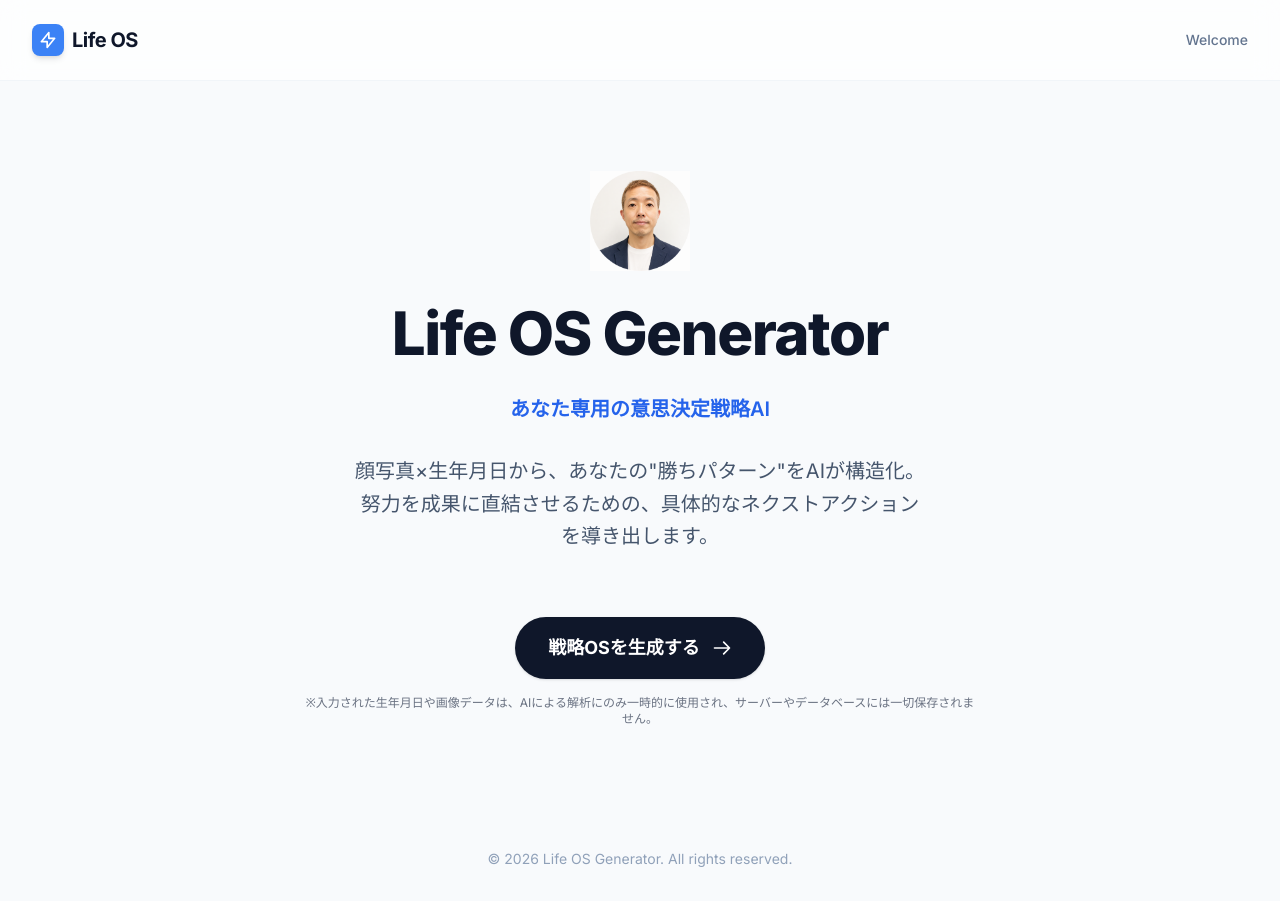
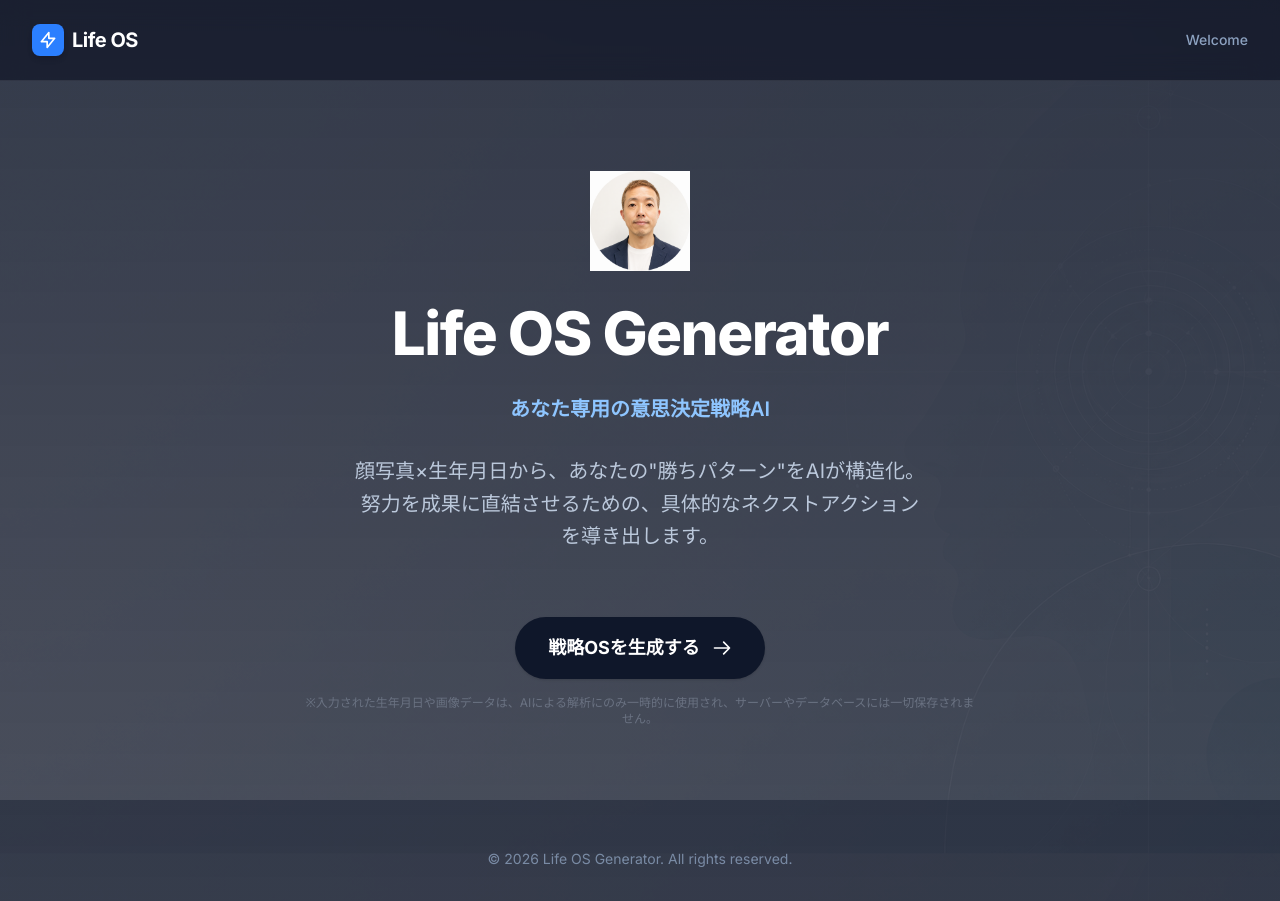
Before and after one commit to mfackick-debug/life-os-generator, a Next.js app: page / in a window 1280 px wide. Built offline with nearby package versions, Linux system fonts and the light colour scheme.

Commit message:
style: implement modern AI UI with abstract background and logo, remove personal photo

```diff
--- a/app/globals.css
+++ b/app/globals.css
@@ -32,14 +32,13 @@
 }
 
 body {
-  background: var(--background);
-  color: var(--foreground);
-  font-family: var(--font-sans);
-  -webkit-font-smoothing: antialiased;
-  -moz-osx-font-smoothing: grayscale;
-  background-image: linear-gradient(rgba(0, 0, 0, 0.7), rgba(0, 0, 0, 0.7)), url("/bg.png");
+  background-image: linear-gradient(rgba(15, 23, 42, 0.85), rgba(15, 23, 42, 0.75)), url("/bg.png");
   background-attachment: fixed;
   background-repeat: no-repeat;
   background-size: cover;
   background-position: center;
+  color: #f8fafc;
+  font-family: var(--font-sans);
+  -webkit-font-smoothing: antialiased;
+  -moz-osx-font-smoothing: grayscale;
 }
--- a/app/layout.tsx
+++ b/app/layout.tsx
@@ -45,7 +45,7 @@ export default function RootLayout({
 }>) {
   return (
     <html lang="ja" className={`${inter.variable} h-full antialiased`}>
-      <body className="min-h-full flex flex-col font-sans bg-background text-foreground">
+      <body className="min-h-full flex flex-col font-sans">
         <main className="flex-grow flex flex-col">{children}</main>
       </body>
     </html>
--- a/app/page.tsx
+++ b/app/page.tsx
@@ -119,18 +119,18 @@ export default function Home() {
   const currentQuestion = questions.find((q) => q.id === step);
 
   return (
-    <div className="min-h-screen bg-background text-foreground flex flex-col font-sans transition-colors duration-300">
-      <header className="py-6 px-8 border-b border-slate-100 dark:border-slate-800/50 backdrop-blur-md sticky top-0 z-10 bg-white/70 dark:bg-slate-950/70">
+    <div className="min-h-screen flex flex-col font-sans transition-colors duration-300">
+      <header className="py-6 px-8 border-b border-white/10 backdrop-blur-md sticky top-0 z-10 bg-slate-950/50">
         <div className="max-w-7xl mx-auto flex items-center justify-between">
-          <div className="text-xl font-bold tracking-tight flex items-center gap-2">
-            <div className="w-8 h-8 bg-accent-500 rounded-lg flex items-center justify-center text-white shadow-md">
+          <div className="text-xl font-bold tracking-tight flex items-center gap-2 text-white">
+            <div className="w-8 h-8 bg-blue-500 rounded-lg flex items-center justify-center text-white shadow-md">
               <svg className="w-5 h-5" fill="none" viewBox="0 0 24 24" stroke="currentColor">
                 <path strokeLinecap="round" strokeLinejoin="round" strokeWidth={2} d="M13 10V3L4 14h7v7l9-11h-7z" />
               </svg>
             </div>
             Life OS
           </div>
-          <div className="text-sm font-medium text-slate-500 dark:text-slate-400">
+          <div className="text-sm font-medium text-blue-200/70">
             {step === "top" && "Welcome"}
             {step === "basic" && "Step 1 of 4"}
             {step === "face" && "Step 2 of 4"}
@@ -178,7 +178,7 @@ export default function Home() {
         )}
       </main>
 
-      <footer className="py-8 text-center text-sm text-slate-400 dark:text-slate-500">
+      <footer className="py-8 text-center text-sm text-blue-200/50">
         &copy; {new Date().getFullYear()} Life OS Generator. All rights reserved.
       </footer>
     </div>
--- a/components/TopScreen.tsx
+++ b/components/TopScreen.tsx
@@ -20,15 +20,15 @@ export default function TopScreen({ onStart }: TopScreenProps) {
             priority
           />
         </div>
-        <h1 className="text-4xl md:text-6xl font-extrabold tracking-tight text-foreground">
+        <h1 className="text-4xl md:text-6xl font-extrabold tracking-tight text-white">
           Life OS Generator
         </h1>
 
-        <p className="text-lg md:text-xl text-accent-600 dark:text-accent-500 font-semibold mt-2">
+        <p className="text-lg md:text-xl text-blue-300 font-semibold mt-2">
           あなた専用の意思決定戦略AI
         </p>
 
-        <p className="text-lg md:text-xl text-slate-600 dark:text-slate-400 max-w-xl mx-auto leading-relaxed">
+        <p className="text-lg md:text-xl text-blue-100/80 max-w-xl mx-auto leading-relaxed">
           顔写真×生年月日から、あなたの"勝ちパターン"をAIが構造化。努力を成果に直結させるための、具体的なネクストアクションを導き出します。
         </p>
 
```
Also changed, not shown: 1 other file (tests, documents, lock files or other folders).
